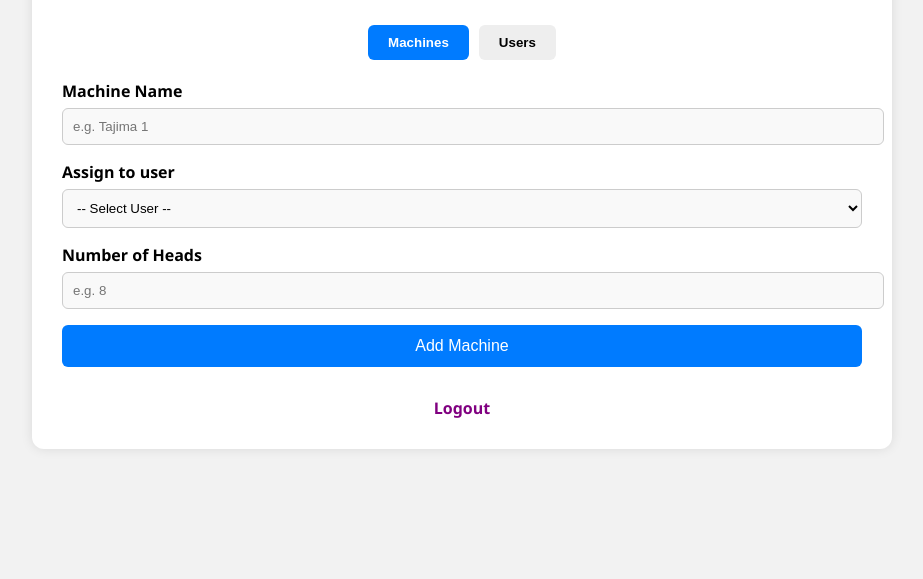
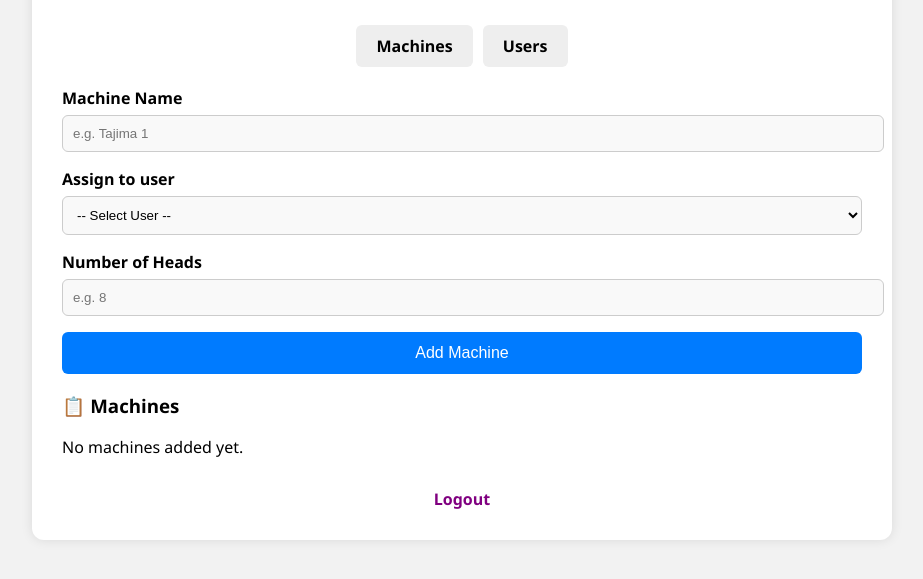
Before and after one commit to gigtarget/needlex, a Flask app: template app/templates/admin_machines.html in a window 1280 px wide. Shown: the part 153-732 px from the top of the page, without its empty margins (178-1101 px from the left). Run offline with Flask 3, Linux system fonts and the light colour scheme; the template is opened without the code that fills it, so the values that code supplies are empty.

Commit message:
Update admin_machines.html

```diff
--- a/app/templates/admin_machines.html
+++ b/app/templates/admin_machines.html
@@ -37,29 +37,20 @@
             margin-bottom: 20px;
         }
 
-        .tab {
+        .tab-link {
             padding: 10px 20px;
             margin: 0 5px;
             border: none;
             background: #eee;
-            cursor: pointer;
             border-radius: 6px;
             font-weight: bold;
+            text-decoration: none;
+            color: #000;
         }
 
-        .tab.active {
+        .tab-link.active {
             background: #007bff;
             color: white;
-        }
-
-        .form-section,
-        .machine-list,
-        .user-list {
-            display: none;
-        }
-
-        .active-section {
-            display: block;
         }
 
         label {
@@ -138,13 +129,13 @@
         Welcome, {{ current_user.email }} (admin)
     </div>
 
+    <!-- Tab Navigation -->
     <div class="tabs">
-        <button class="tab active" onclick="toggleTab('machines')">Machines</button>
-        <button class="tab" onclick="toggleTab('users')">Users</button>
+        <a href="{{ url_for('admin.manage_machines') }}" class="tab-link {% if request.path.endswith('/machines') %}active{% endif %}">Machines</a>
+        <a href="{{ url_for('admin.manage_users') }}" class="tab-link {% if request.path.endswith('/users') %}active{% endif %}">Users</a>
     </div>
 
     <!-- Add Machine Form -->
-    <div id="machines" class="form-section active-section">
     <form method="POST">
         <label>Machine Name</label>
         <input type="text" name="machine_name" placeholder="e.g. Tajima 1" required>
@@ -163,6 +154,7 @@
         <button type="submit" class="btn">Add Machine</button>
     </form>
 
+    <!-- Machine List -->
     <div class="machine-list">
         <h3>📋 Machines</h3>
         {% if machines %}
@@ -183,36 +175,11 @@
             <p>No machines added yet.</p>
         {% endif %}
     </div>
-    </div>
-
-    <!-- User List -->
-    <div id="users" class="user-list">
-        <h3>👤 Registered Users</h3>
-        {% if users %}
-            <ul>
-                {% for user in users %}
-                    <li>{{ user.email }} ({{ user.role }})</li>
-                {% endfor %}
-            </ul>
-        {% else %}
-            <p>No users found.</p>
-        {% endif %}
-    </div>
 
     <div class="logout">
         <a href="{{ url_for('auth.logout') }}">Logout</a>
     </div>
 </div>
 
-<script>
-    function toggleTab(tab) {
-        document.querySelectorAll('.tab').forEach(btn => btn.classList.remove('active'));
-        document.querySelectorAll('.form-section, .user-list').forEach(sec => sec.classList.remove('active-section'));
-
-        document.getElementById(tab).classList.add('active-section');
-        event.target.classList.add('active');
-    }
-</script>
-
 </body>
 </html>
```
Lines whose indentation alone changed are shown as unchanged.
